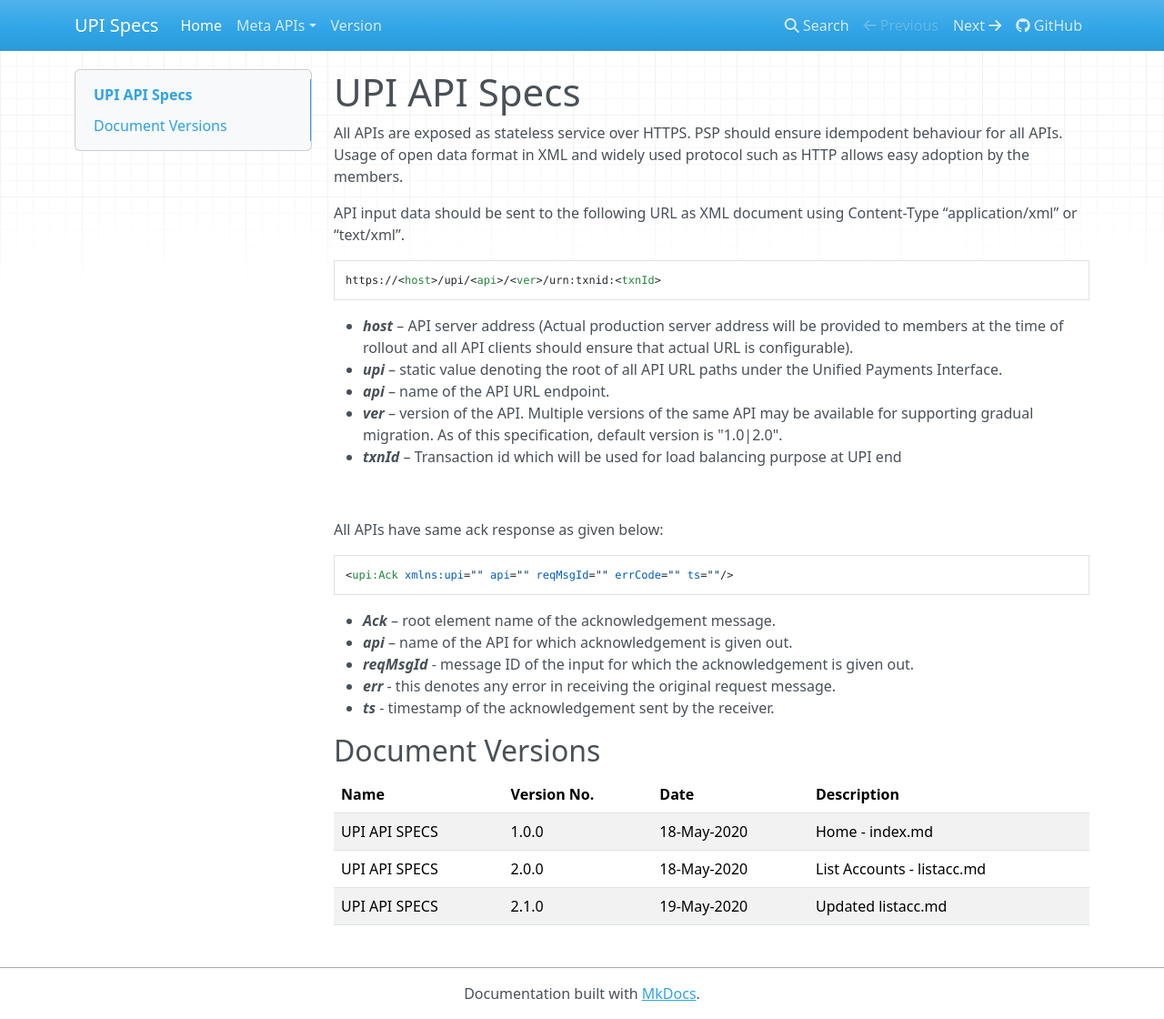
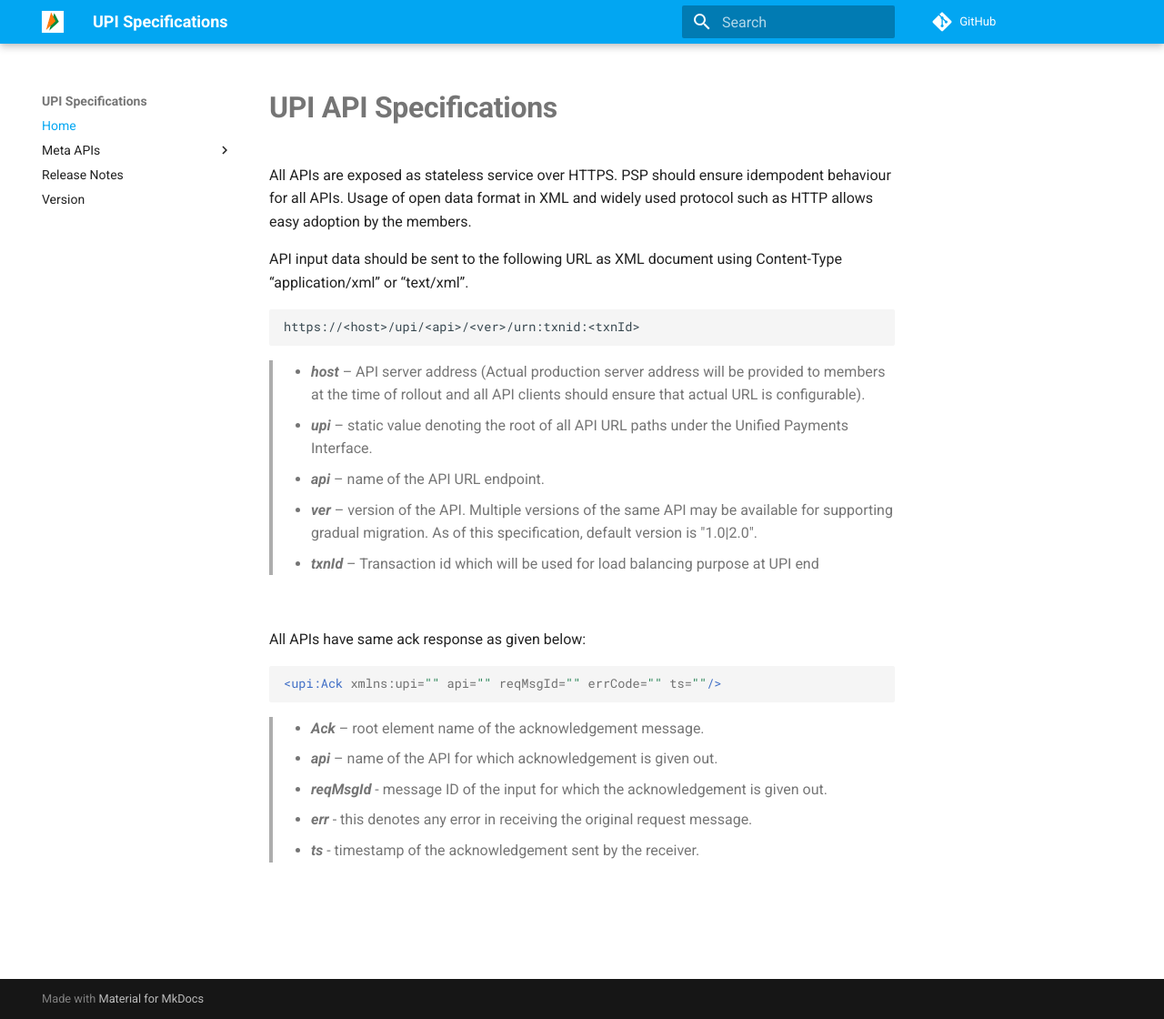
Before and after one commit to renuanba/mkdocs-upi-api-spec, an MkDocs documentation site: the page built from docs/index.md, in a window 1280 px wide and 1120 px high. Shown: the whole window at 91% size. Built offline with MkDocs 1.6.1 and Material for MkDocs 9.7.7, drawn with Linux system fonts in a browser that asks for light colours; nearby versions of some CDN libraries; comment, search, counter and statistics services are not loaded.

Commit message:
Added 3.0.0 docs

````diff
--- a/docs/index.md
+++ b/docs/index.md
@@ -1,35 +1,33 @@
-# UPI API Specs
+# **UPI API Specifications**
 
 All APIs are exposed as stateless service over HTTPS. PSP should ensure idempodent behaviour for all APIs. Usage of open data format in XML and widely used protocol such as HTTP allows easy adoption by the members.
 
 API input data should be sent to the following URL as XML document using Content-Type “application/xml” or “text/xml”.
 
-    https://<host>/upi/<api>/<ver>/urn:txnid:<txnId>
+```text
+https://<host>/upi/<api>/<ver>/urn:txnid:<txnId>
+```
 
-* ***host*** – API server address (Actual production server address will be provided to members at the time of rollout and all API clients should ensure that actual URL is configurable).
-* ***upi*** – static value denoting the root of all API URL paths under the Unified Payments Interface.
-* ***api*** – name of the API URL endpoint.
-* ***ver*** – version of the API. Multiple versions of the same API may be available for supporting gradual migration. As of this specification, default version is "1.0|2.0".
-* ***txnId*** – Transaction id which will be used for load balancing purpose at UPI end
+
+> * ***host*** – API server address (Actual production server address will be provided to members at the time of rollout and all API clients should ensure that actual URL is configurable).
+> * ***upi*** – static value denoting the root of all API URL paths under the Unified Payments Interface.
+> * ***api*** – name of the API URL endpoint.
+> * ***ver*** – version of the API. Multiple versions of the same API may be available for supporting gradual migration. As of this specification, default version is "1.0|2.0".
+> * ***txnId*** – Transaction id which will be used for load balancing purpose at UPI end
 
 <br />
 
 
 All APIs have same ack response as given below:
 
-    <upi:Ack xmlns:upi="" api="" reqMsgId="" errCode="" ts=""/>
+```xml
+<upi:Ack xmlns:upi="" api="" reqMsgId="" errCode="" ts=""/>
+```
 
-* ***Ack*** – root element name of the acknowledgement message.
-* ***api*** – name of the API for which acknowledgement is given out.
-* ***reqMsgId*** - message ID of the input for which the acknowledgement is given out.
-* ***err*** - this denotes any error in receiving the original request message.
-* ***ts*** - timestamp of the acknowledgement sent by the receiver.
+> * ***Ack*** – root element name of the acknowledgement message.
+> * ***api*** – name of the API for which acknowledgement is given out.
+> * ***reqMsgId*** - message ID of the input for which the acknowledgement is given out.
+> * ***err*** - this denotes any error in receiving the original request message.
+> * ***ts*** - timestamp of the acknowledgement sent by the receiver.
 
-
-## Document Versions
-
-|     Name      |  Version No. |  Date        |  Description    |
-|---------------|--------------|--------------|-----------------|
-| UPI API SPECS |      1.0.0   |  18-May-2020 | Home - index.md |
-| UPI API SPECS |      2.0.0   |  18-May-2020 | List Accounts - listacc.md |
-| UPI API SPECS |      2.1.0   |  19-May-2020 | Updated listacc.md |
+<br />
--- a/mkdocs.yml
+++ b/mkdocs.yml
@@ -1,14 +1,27 @@
-site_name: UPI Specs
+site_name: UPI Specifications
 repo_url: 'https://github.com/renuanba/mkdocs-upi-api-spec.git'
 edit_uri: ''
 
 plugins:
   - search
   - mkdocs-versioning:
-      version: 2.1.0
+      version: 3.0.0
+
+theme:
+  name: material
+  palette:
+    primary: light blue
+    accent: light blue
+  logo: small_logo.png
+  favicon: small_logo.png
+
+markdown_extensions:
+  - codehilite
+  - admonition
 
 nav:
   - Home: 'index.md'
   - Meta APIs:
       - List Accounts: 'listacc.md'
+  - Release Notes: 'releasenotes.md'
   - Version: '../'
````
Also changed, not shown: docs/listacc.md (+43 -40 lines), docs/releasenotes.md (added, +15 -0 lines), docs/small_logo.png (added).
